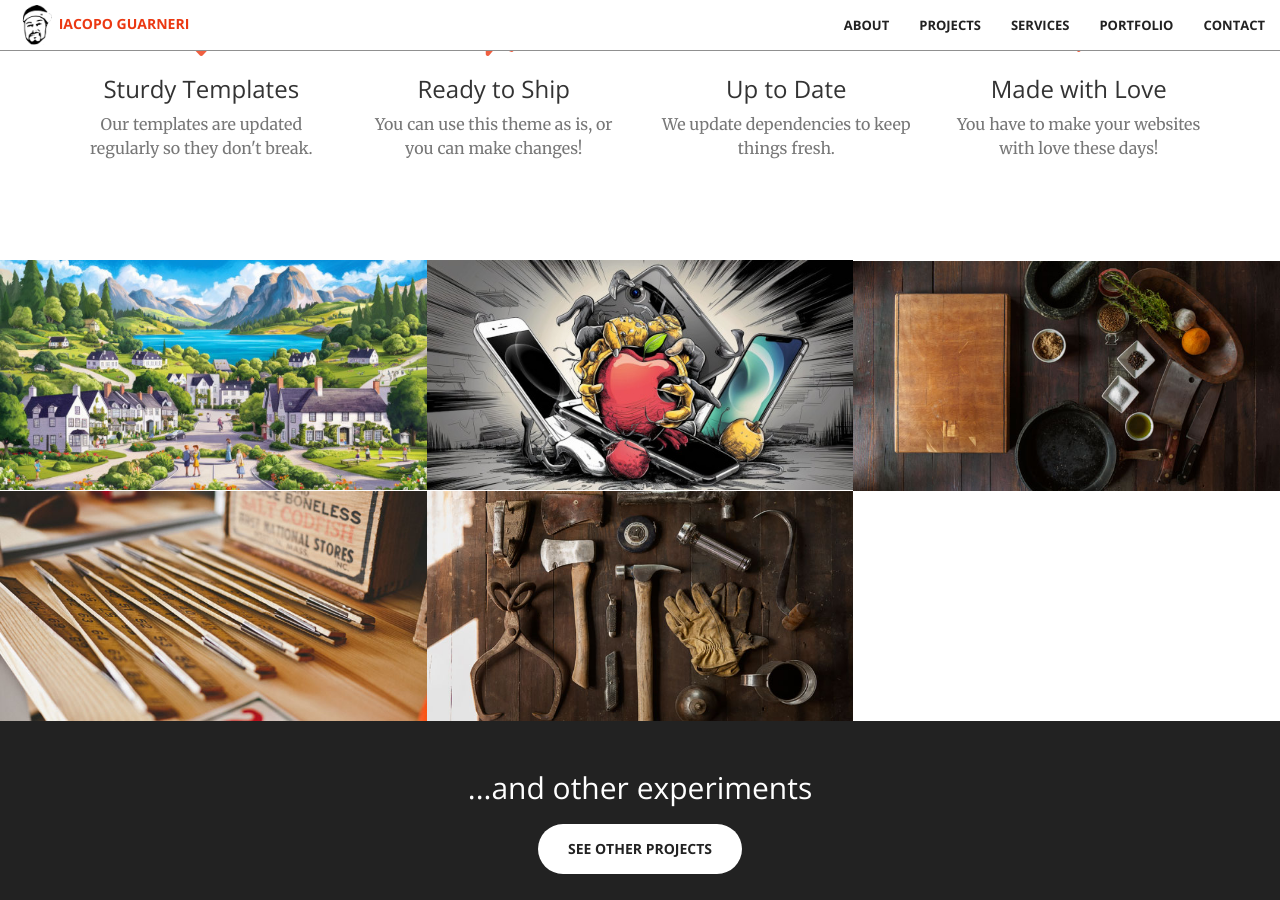
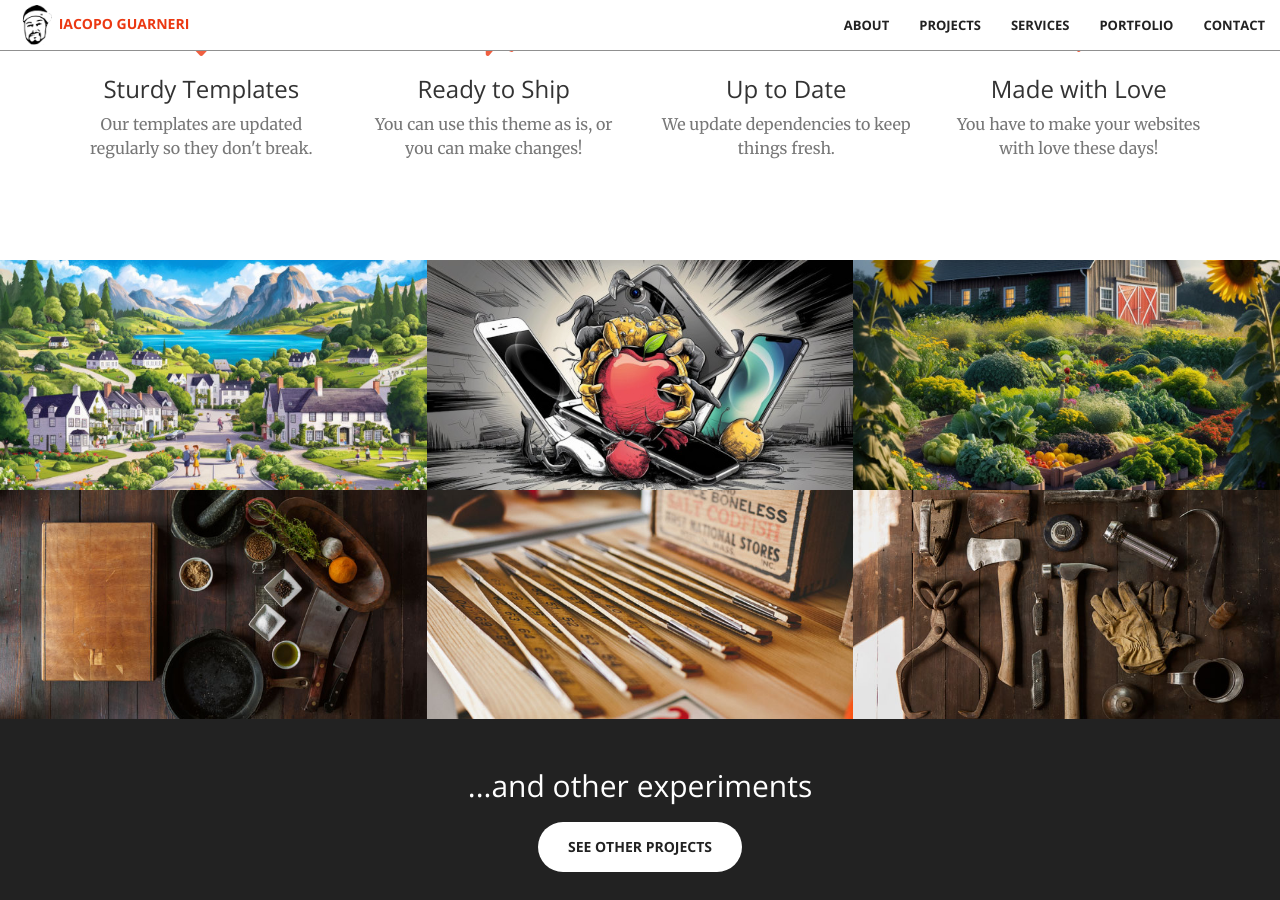
Before and after one commit to iacoposk8/iacoposk8.github.io, a Jekyll site: the page built from index.html, in a window 1280 px wide and 900 px high, scrolled down 880 px. Built offline with Jekyll 4.4.1, drawn with Linux system fonts in a browser that asks for light colours.

Commit message:
Update portfolio.html

```diff
--- a/_includes/portfolio.html
+++ b/_includes/portfolio.html
@@ -33,7 +33,7 @@
             </div>
             <div class="col-lg-4 col-sm-6">
                 <a href="/projects/vegetable_garden/" class="portfolio-box">
-                    <img src="img/portfolio/self-sufficient-thumb.jpg" class="img-responsive" alt="">
+                    <img src="img/projects/self-sufficient-thumb.jpg" class="img-responsive" alt="">
                     <div class="portfolio-box-caption">
                         <div class="portfolio-box-caption-content">
                             <div class="project-category text-faded">
```
